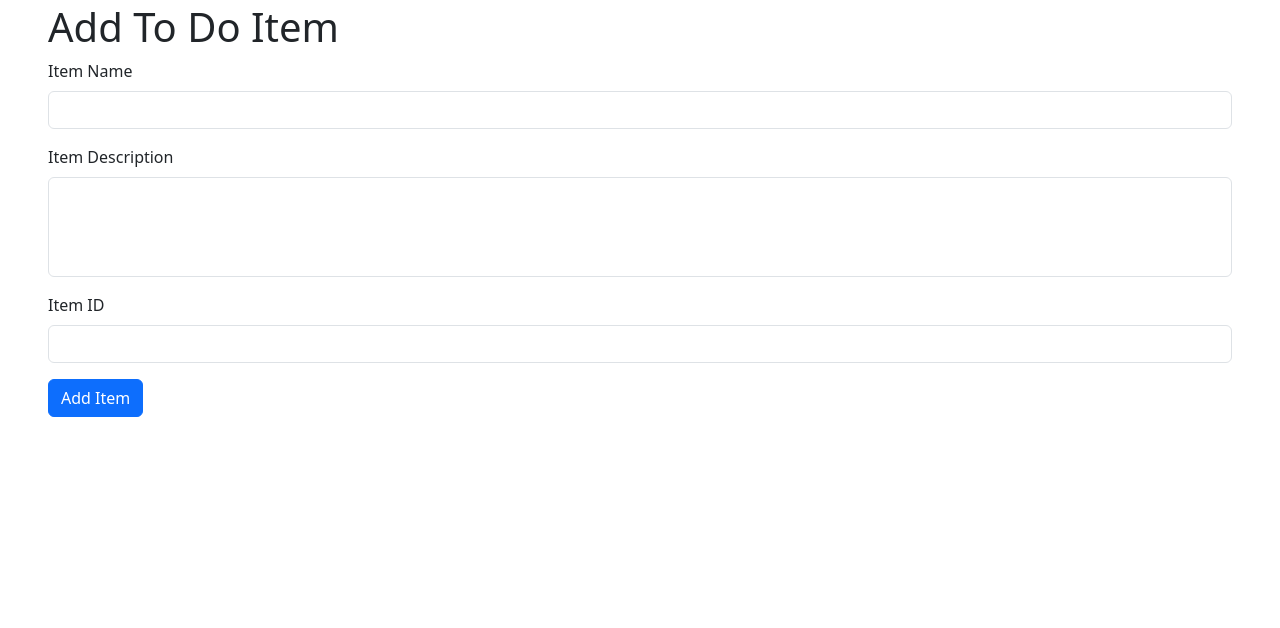
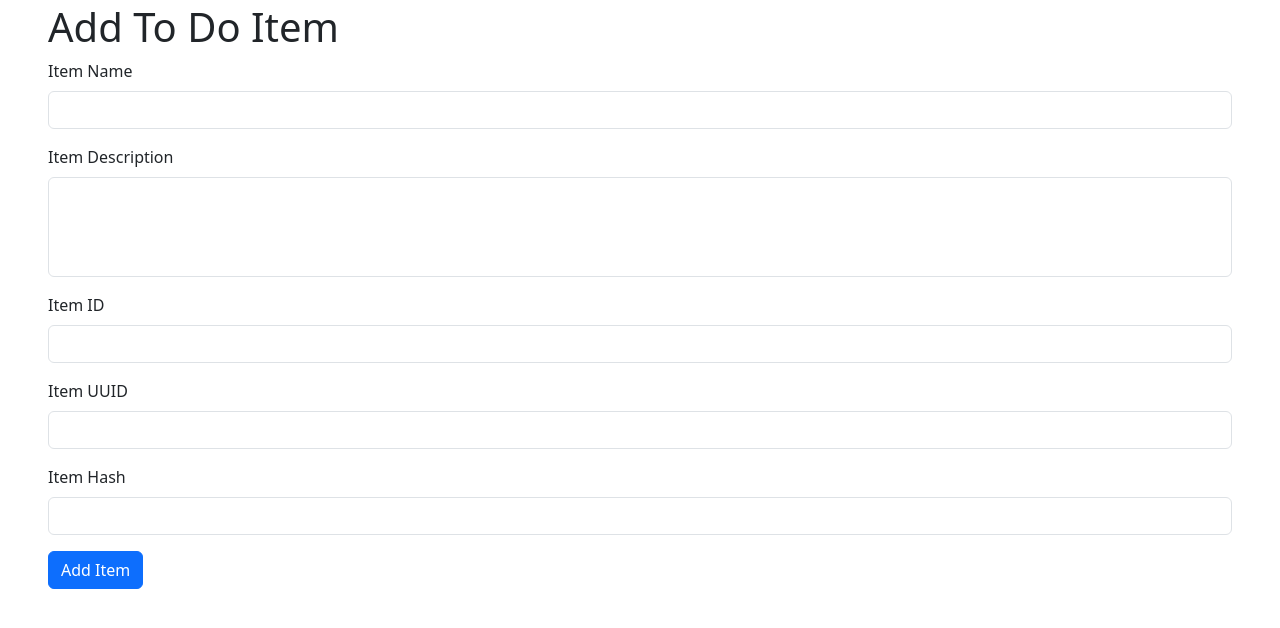
Before and after one commit to vishalbairwapyd/tutedude_assignment4, a Flask app: page / in a window 1280 px wide. Shown: the part 45-673 px from the top of the page. Run offline with Flask 3, Linux system fonts and the light colour scheme.

Commit message:
re commit add field user id state in main branch

```diff
--- a/development/frontend/templates/to_do.html
+++ b/development/frontend/templates/to_do.html
@@ -26,6 +26,14 @@
                 <label for="Item ID" class="form-label">Item ID</label>
                 <input type="text" name="itemId" class="form-control" id="Item ID" placeholder="">
             </div>
+            <div class="col-12">
+                <label for="Item UUID" class="form-label">Item UUID</label>
+                <input type="text" name="itemUiid" class="form-control" id="Item UUID" placeholder="">
+            </div>
+            <div class="col-12">
+                <label for="Item Hash" class="form-label">Item Hash</label>
+                <input type="text" name="itemHash" class="form-control" id="Item Hash" placeholder="">
+            </div>
 
 
             <div class="col-12">
```
